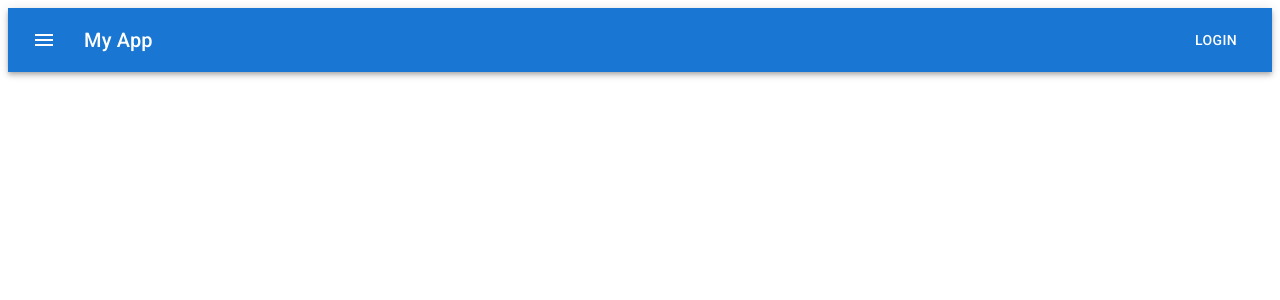
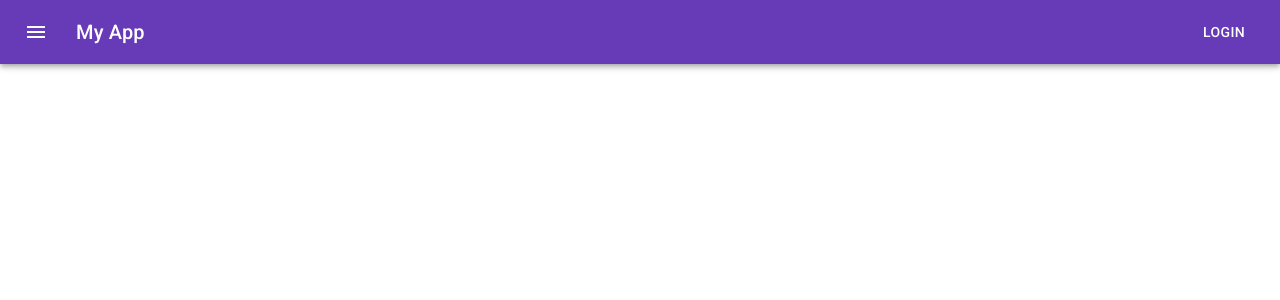
Before and after one commit to OBitencourt/my_app_test, a React (Create React App) app: page / in a window 1280 px wide. Shown: the top 300 px of the page. Built offline with nearby package versions, Linux system fonts and the light colour scheme.

Commit message:
adding global styles and themes configs

```diff
--- /dev/null
+++ b/src/index.css
@@ -0,0 +1,5 @@
+* {
+    margin: 0;
+    padding: 0;
+    box-sizing: border-box;
+}
--- a/src/index.js
+++ b/src/index.js
@@ -3,10 +3,27 @@ import ReactDOM from 'react-dom/client';
 
 import App from './App';
 
+import './index.css'
+
+import { createTheme, ThemeProvider } from '@mui/material/styles';
+import { lime, purple, deepPurple } from '@mui/material/colors';
+
+
+const theme = createTheme({
+  palette: {
+    primary: deepPurple,
+    secondary: purple,
+  },
+})
+
 
 const root = ReactDOM.createRoot(document.getElementById('root'));
 root.render(
   <React.StrictMode>
-    <App />
+    <ThemeProvider theme={theme}>
+      <App />
+
+    </ThemeProvider>
+
   </React.StrictMode>
 );
--- a/src/partials/Header/Header.js
+++ b/src/partials/Header/Header.js
@@ -17,7 +17,7 @@ const Header = () => {
     const classes = useStyles()
 
     return (
-        <AppBar position="static">
+        <AppBar position="static" >
             <Toolbar>
                 <IconButton
                     size="large"
```
